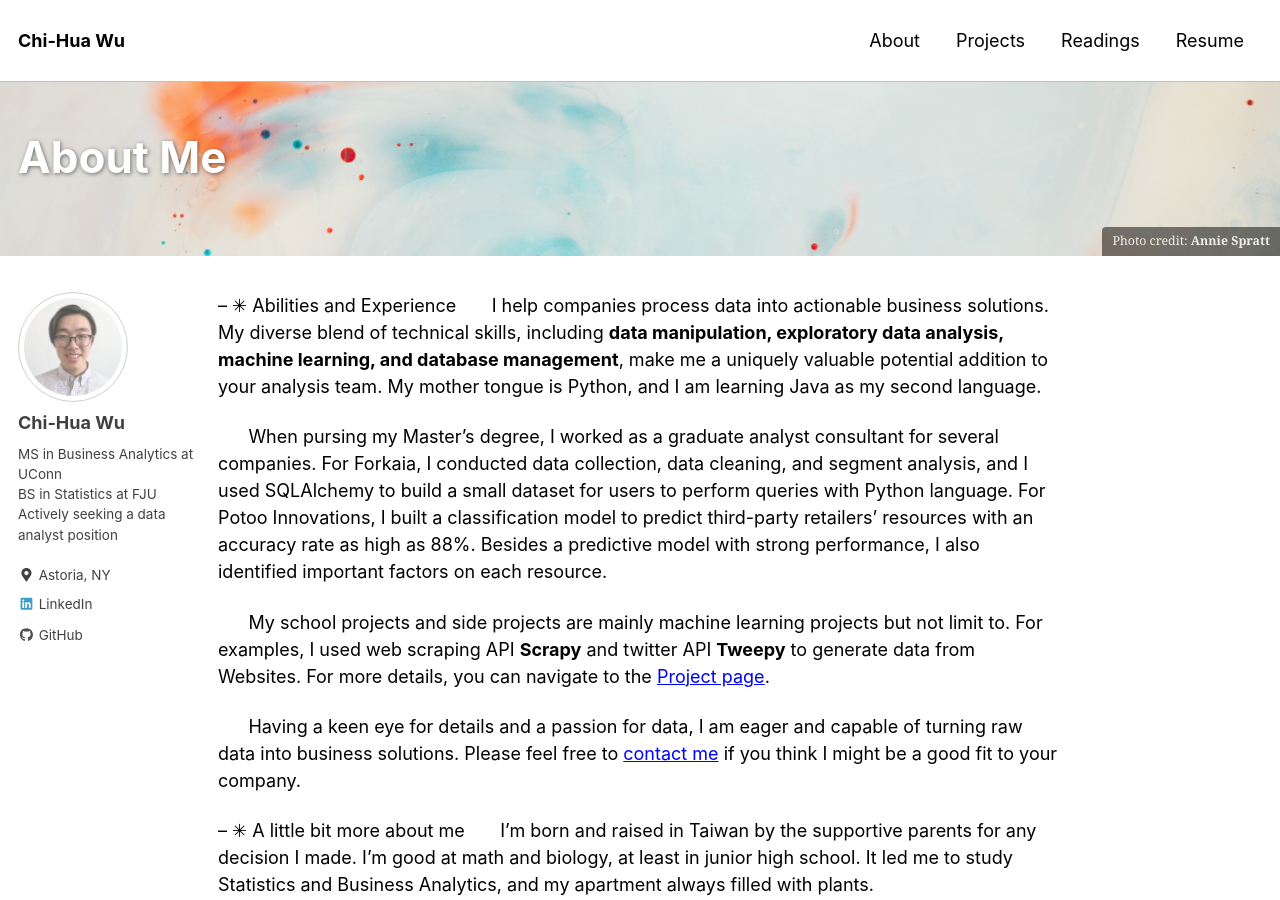
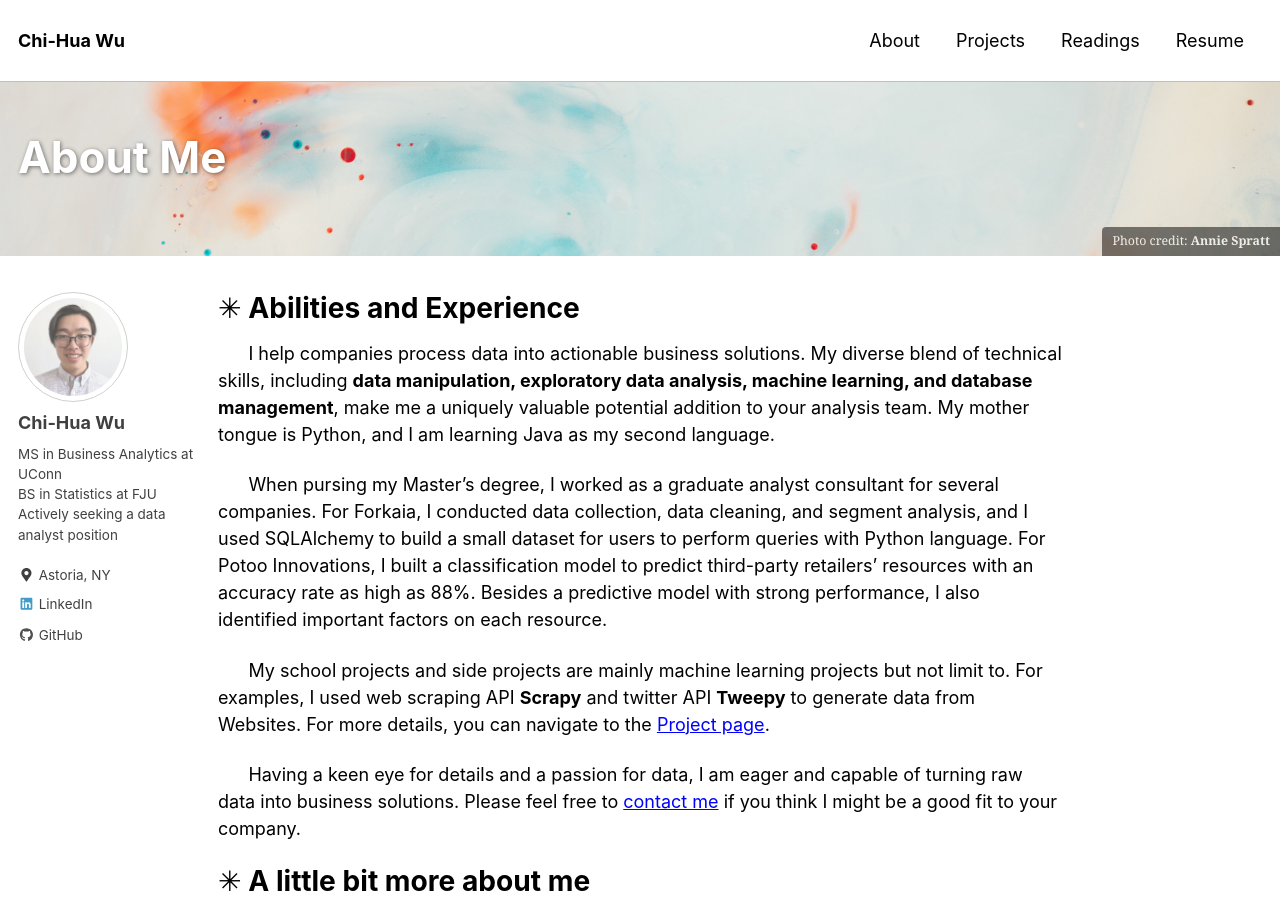
Before and after one commit to chw18019/chw18019.github.io, a Jekyll site: the page built from _pages/about.md, in a window 1280 px wide and 900 px high. Built offline with Jekyll 4.4.1, drawn with Linux system fonts in a browser that asks for light colours; nearby versions of some CDN libraries; some of the changed text lies outside the part shown.

Commit message:
Update about.md

```diff
--- a/_pages/about.md
+++ b/_pages/about.md
@@ -5,7 +5,7 @@ header:
   overlay_image: /assets/images/annie-spratt-1.jpg
   caption: "Photo credit: [**Annie Spratt**](https://unsplash.com)"
 ---
--- ✳︎ Abilities and Experience
+# ✳︎ Abilities and Experience
 &nbsp;&nbsp;&nbsp;&nbsp;&nbsp;&nbsp;I help companies process data into actionable business solutions. My diverse blend of technical skills, including **data manipulation, exploratory data analysis, machine learning, and database management**, make me a uniquely valuable potential addition to your analysis team. My mother tongue is Python, and I am learning Java as my second language.
 
 &nbsp;&nbsp;&nbsp;&nbsp;&nbsp;&nbsp;When pursing my Master's degree, I worked as a graduate analyst consultant for several companies. For Forkaia, I conducted data collection, data cleaning, and segment analysis, and I used SQLAlchemy to build a small dataset for users to perform queries with Python language. For Potoo Innovations, I built a classification model to predict third-party retailers’ resources with an accuracy rate as high as 88%. Besides a predictive model with strong performance, I also identified important factors on each resource.
@@ -14,7 +14,7 @@ header:
 
 &nbsp;&nbsp;&nbsp;&nbsp;&nbsp;&nbsp;Having a keen eye for details and a passion for data, I am eager and capable of turning raw data into business solutions. Please feel free to [contact me](mailto:chi-hua.wu@uconn.edu?subject=[GithubPages]) if you think I might be a good fit to your company.
 
--- ✳︎ A little bit more about me
+# ✳︎ A little bit more about me
 &nbsp;&nbsp;&nbsp;&nbsp;&nbsp;&nbsp;I'm born and raised in Taiwan by the supportive parents for any decision I made. I'm good at math and biology, at least in junior high school. It led me to study Statistics and Business Analytics, and my apartment always filled with plants.
 
 Love cooking, jogging, and traveling.
```
